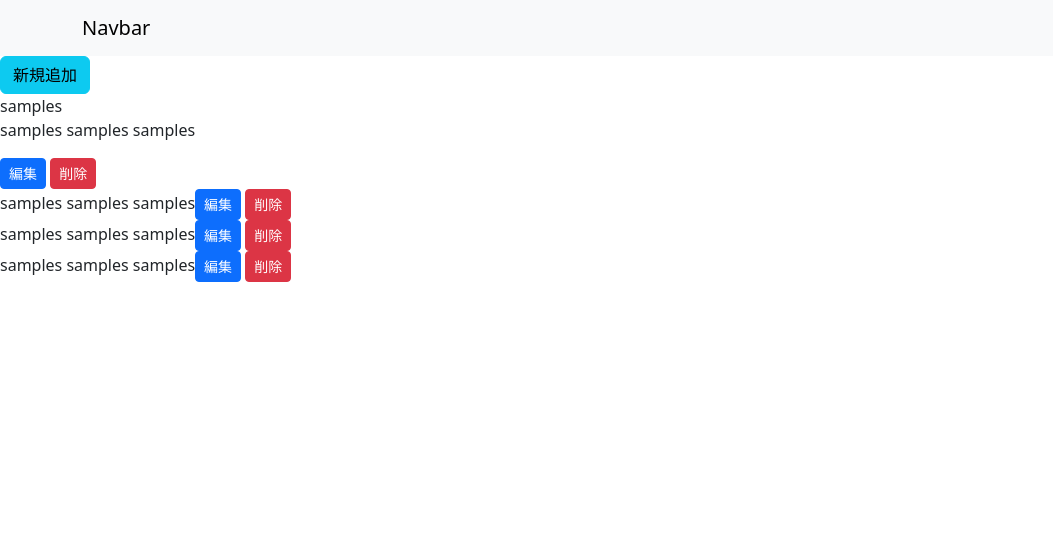
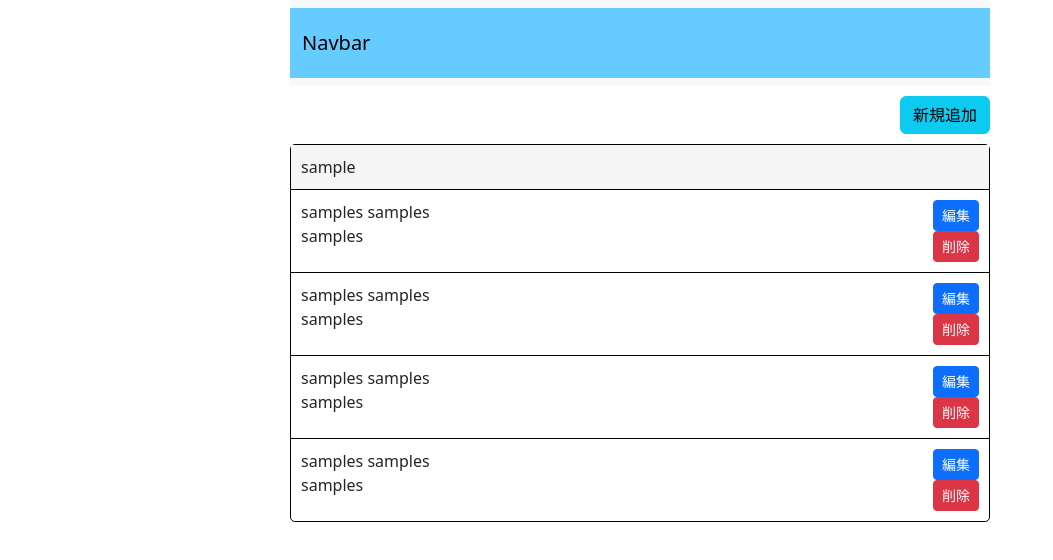
Before and after one commit to yoheihe/react-todo, a React (Create React App) app in the folder todo/: page / in a window 1280 px wide. Shown: the top 560 px of the page, without its empty margins (0-1053 px from the left). Built offline with nearby package versions, Linux system fonts and the light colour scheme.

Commit message:
レイアウト作成済

```diff
--- a/todo/src/App.js
+++ b/todo/src/App.js
@@ -2,58 +2,30 @@ import 'bootstrap/dist/css/bootstrap.min.css'; // BootstrapのCSSをインポー
 import Button from 'react-bootstrap/Button'; // React BootstrapのButtonコンポーネントをインポート
 import Container from 'react-bootstrap/Container';
 import Navbar from 'react-bootstrap/Navbar';
-import Row from 'react-bootstrap/Row';
-import Col from 'react-bootstrap/Col';
+// import Row from 'react-bootstrap/Row';
+// import Col from 'react-bootstrap/Col';
 
 
 function BasicExample() {
   return (
     <section>
-      <Navbar expand="lg" className="bg-body-tertiary">
-        <Container>
+      <Navbar style={{ width: '700px', margin: '0 auto' }} expand="lg" className="bg-body-tertiary">
+        <Container style={{ height: '70px', backgroundColor: '#66ccff' }}>
           <Navbar.Brand href="#home">Navbar</Navbar.Brand>
         </Container>
       </Navbar>
-
-      <div>
+      <div style={{ paddingTop: '10px', paddingLeft: '20px', paddingBottom: '10px', marginBottom: '20px', width: '700px', margin: '0 auto', textAlign: 'right' }}>
         <Button variant="info">新規追加</Button>
       </div>
-      <div class="center-block">
 
-      <Row>
-        <Col>samples</Col>
-      </Row>
+      <div style={{ margin: '0 auto', border: '1px solid #000', borderRadius: '5px', width: '700px' }}>
+        <div style={{ padding: '10px', backgroundColor: '#f5f5f5' }}>sample</div>
 
-      <div>
-        <p class="text-right">samples samples samples</p>
-        <Button variant="primary" size="sm">
-          編集
-        </Button>{' '}
-        <Button variant="danger" size="sm">
-          削除
-        </Button>
+        <div style={{ margin: '0 auto', display: 'flex', borderTop: '1px solid #000' }}>
+          <div style={{ padding: '10px' }}>
+            <p1>samples samples samples</p1>
           </div>
-      <div>
-        <p1>samples samples samples</p1>
-
-        <Button  className="edit-button" variant="primary" size="sm">
-          編集
-        </Button>{' '}
-        <Button variant="danger" size="sm">
-          削除
-        </Button>
-      </div>
-      <div>
-        <p1>samples samples samples</p1>
-        <Button variant="primary" size="sm">
-          編集
-        </Button>{' '}
-        <Button variant="danger" size="sm">
-          削除
-        </Button>
-      </div>
-      <div>
-        <p1>samples samples samples</p1>
+          <div style={{ padding: '10px 10px 10px 380px', textAlign: 'right' }}>
             <Button variant="primary" size="sm">
               編集
             </Button>{' '}
@@ -62,6 +34,51 @@ function BasicExample() {
             </Button>
           </div>
         </div>
+
+        <div style={{ margin: '0 auto', display: 'flex', borderTop: '1px solid #000' }}>
+          <div style={{ padding: '10px' }}>
+            <p1>samples samples samples</p1>
+          </div>
+          <div style={{ padding: '10px 10px 10px 380px', textAlign: 'right' }}>
+            <Button variant="primary" size="sm">
+              編集
+            </Button>{' '}
+            <Button variant="danger" size="sm">
+              削除
+            </Button>
+          </div>
+        </div>
+
+        <div style={{ margin: '0 auto', display: 'flex', borderTop: '1px solid #000' }}>
+          <div style={{ padding: '10px' }}>
+            <p1>samples samples samples</p1>
+          </div>
+          <div style={{ padding: '10px 10px 10px 380px', textAlign: 'right' }}>
+            <Button variant="primary" size="sm">
+              編集
+            </Button>{' '}
+            <Button variant="danger" size="sm">
+              削除
+            </Button>
+          </div>
+        </div>
+
+        <div style={{ margin: '0 auto', display: 'flex', borderTop: '1px solid #000' }}>
+          <div style={{ padding: '10px' }}>
+            <p1>samples samples samples</p1>
+          </div>
+          <div style={{ padding: '10px 10px 10px 380px', textAlign: 'right' }}>
+            <Button variant="primary" size="sm">
+              編集
+            </Button>{' '}
+            <Button variant="danger" size="sm">
+              削除
+            </Button>
+          </div>
+        </div>
+      </div>
+
+
     </section>
 
   );
```
Lines whose indentation alone changed are shown as unchanged.
